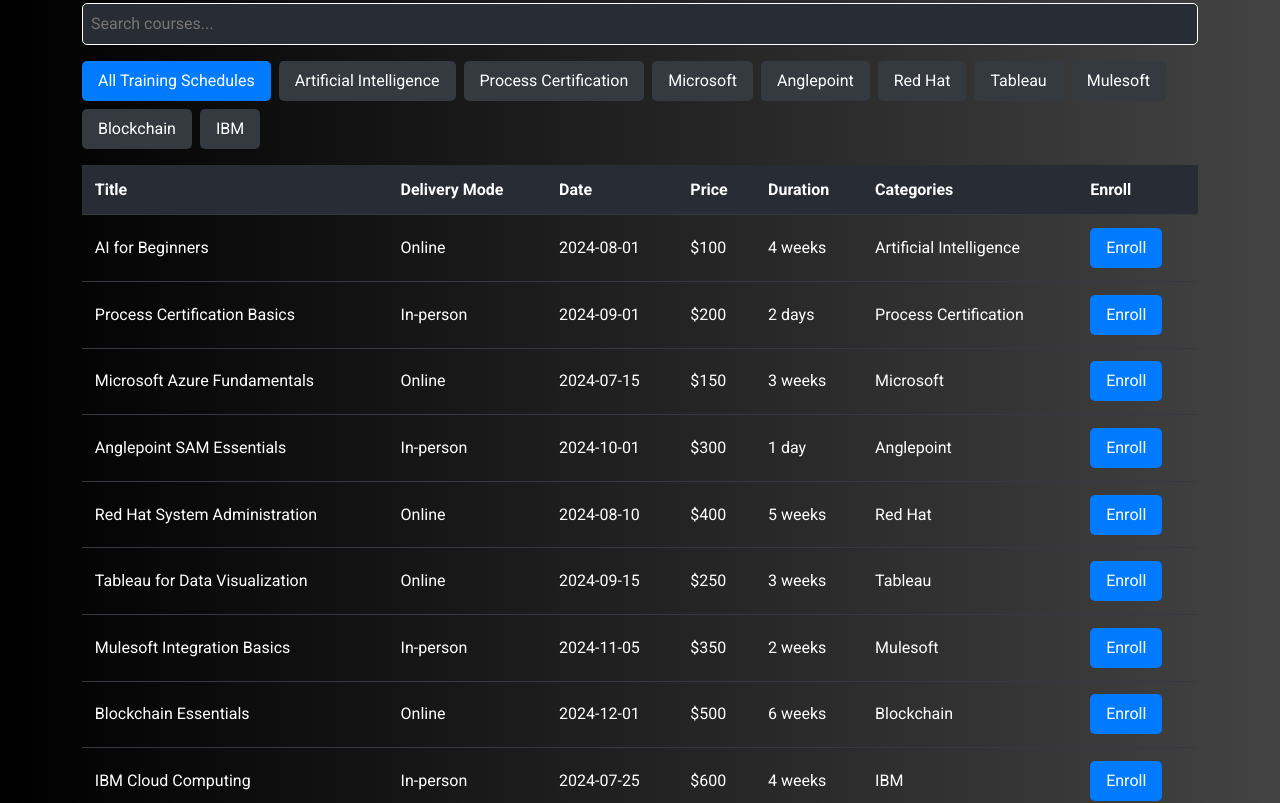
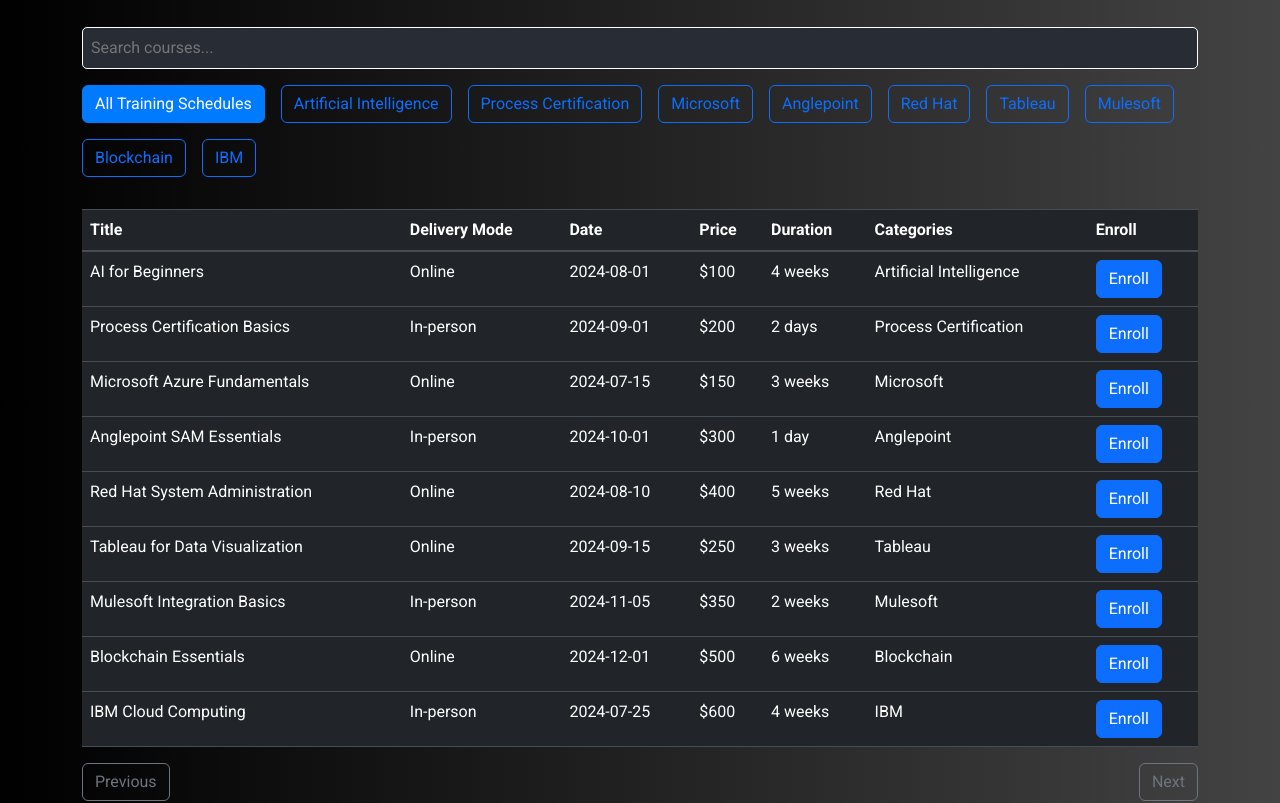
Before and after one commit to diva3501/GlobalKnowledgeTechInternship, a React (Vite) app in the folder frontend/: page /Schedules in a window 1280 px wide. Shown: the part 360-1163 px from the top of the page. Built offline with nearby package versions, Linux system fonts and the light colour scheme.

Commit message:
Update Schedules.jsx

```diff
--- a/frontend/src/pages/Schedules/Schedules.jsx
+++ b/frontend/src/pages/Schedules/Schedules.jsx
@@ -1,24 +1,24 @@
-// Schedules.js
-
-import React, { useState, useEffect } from 'react';
-import './Schedules.css';
-import { coursesData } from './SchedulesData'; // Import coursesData from data.js
+import React, { useState, useEffect } from "react";
+import "./Schedules.css";
+import { coursesData } from "./SchedulesData"; // Import coursesData from data.js
+import { motion } from "framer-motion";
+import "bootstrap/dist/css/bootstrap.min.css";
 
 function Schedules() {
-  const [searchTerm, setSearchTerm] = useState('');
+  const [searchTerm, setSearchTerm] = useState("");
   const [courses, setCourses] = useState([]);
   const [filteredCourses, setFilteredCourses] = useState([]);
   const [categories, setCategories] = useState([
-    { name: 'All Training Schedules', checked: true },
-    { name: 'Artificial Intelligence', checked: false },
-    { name: 'Process Certification', checked: false },
-    { name: 'Microsoft', checked: false },
-    { name: 'Anglepoint', checked: false },
-    { name: 'Red Hat', checked: false },
-    { name: 'Tableau', checked: false },
-    { name: 'Mulesoft', checked: false },
-    { name: 'Blockchain', checked: false },
-    { name: 'IBM', checked: false },
+    { name: "All Training Schedules", checked: true },
+    { name: "Artificial Intelligence", checked: false },
+    { name: "Process Certification", checked: false },
+    { name: "Microsoft", checked: false },
+    { name: "Anglepoint", checked: false },
+    { name: "Red Hat", checked: false },
+    { name: "Tableau", checked: false },
+    { name: "Mulesoft", checked: false },
+    { name: "Blockchain", checked: false },
+    { name: "IBM", checked: false },
   ]);
 
   useEffect(() => {
@@ -54,15 +54,27 @@
   };
 
   return (
-    <div className="app container py-3">
-      <header className="catalog-header">
-
-        <h2>We are here to help you. </h2>
-          <h3>Following are our upcoming training schedules.</h3>
-        <h4>Navigate across the available Training Courses in Bangalore and learn at your own convenience.</h4>
-      </header>
+    <div className="container py-3">
+      <motion.header
+        className="catalog-header mb-4"
+        initial={{ opacity: 0, y: -50 }}
+        animate={{ opacity: 1, y: 0 }}
+        transition={{ duration: 0.5 }}
+      >
+        <h2>We are here to help you.</h2>
+        <h3>Following are our upcoming training schedules.</h3>
+        <h4>
+          Navigate across the available Training Courses in Bangalore and learn
+          at your own convenience.
+        </h4>
+      </motion.header>
       <main>
-        <div className="search-bar">
+        <motion.div
+          className="search-bar mb-3"
+          initial={{ opacity: 0 }}
+          animate={{ opacity: 1 }}
+          transition={{ duration: 0.5, delay: 0.3 }}
+        >
           <input
             type="text"
             placeholder="Search courses..."
@@ -70,19 +82,29 @@
             value={searchTerm}
             onChange={(e) => setSearchTerm(e.target.value)}
           />
-        </div>
-        <div className="filter-options">
+        </motion.div>
+        <div className="filter-options mb-4">
           {categories.map((category, index) => (
-            <button
+            <motion.button
               key={index}
-              className={`filter-button ${category.checked ? 'selected' : ''}`}
+              className={`btn btn-outline-primary me-2 mb-2 ${
+                category.checked ? "active" : ""
+              }`}
               onClick={() => handleCategoryChange(index)}
+              initial={{ opacity: 0 }}
+              animate={{ opacity: 1 }}
+              transition={{ duration: 0.5, delay: index * 0.1 }}
             >
               {category.name}
-            </button>
+            </motion.button>
           ))}
         </div>
-        <table className="course-table">
+        <motion.table
+          className="table table-dark table-hover"
+          initial={{ opacity: 0 }}
+          animate={{ opacity: 1 }}
+          transition={{ duration: 0.5, delay: 0.6 }}
+        >
           <thead>
             <tr>
               <th>Title</th>
@@ -101,29 +123,34 @@
               </tr>
             ) : (
               filteredCourses.map((course) => (
-                <tr key={course.id}>
+                <motion.tr
+                  key={course.id}
+                  initial={{ opacity: 0 }}
+                  animate={{ opacity: 1 }}
+                  transition={{ duration: 0.5, delay: 0.7 }}
+                >
                   <td>{course.title}</td>
                   <td>{course.deliveryMode}</td>
                   <td>{course.date}</td>
                   <td>{course.price}</td>
                   <td>{course.duration}</td>
-                  <td>{course.categories.join(', ')}</td>
+                  <td>{course.categories.join(", ")}</td>
                   <td>
-                    <button className="enroll-button">Enroll</button>
+                    <button className="btn btn-primary">Enroll</button>
                   </td>
-                </tr>
+                </motion.tr>
               ))
             )}
           </tbody>
-        </table>
+        </motion.table>
         {filteredCourses.length > 0 && (
-          <div className="pagination">
-            <button className="pagination-button">Previous</button>
-            <button className="pagination-button">Next</button>
+          <div className="d-flex justify-content-between my-3">
+            <button className="btn btn-outline-secondary">Previous</button>
+            <button className="btn btn-outline-secondary">Next</button>
           </div>
         )}
         <footer>
-          <p>
+          <p className="text-center">
             * Prices quoted above are inclusive of taxes.
           </p>
         </footer>
```
